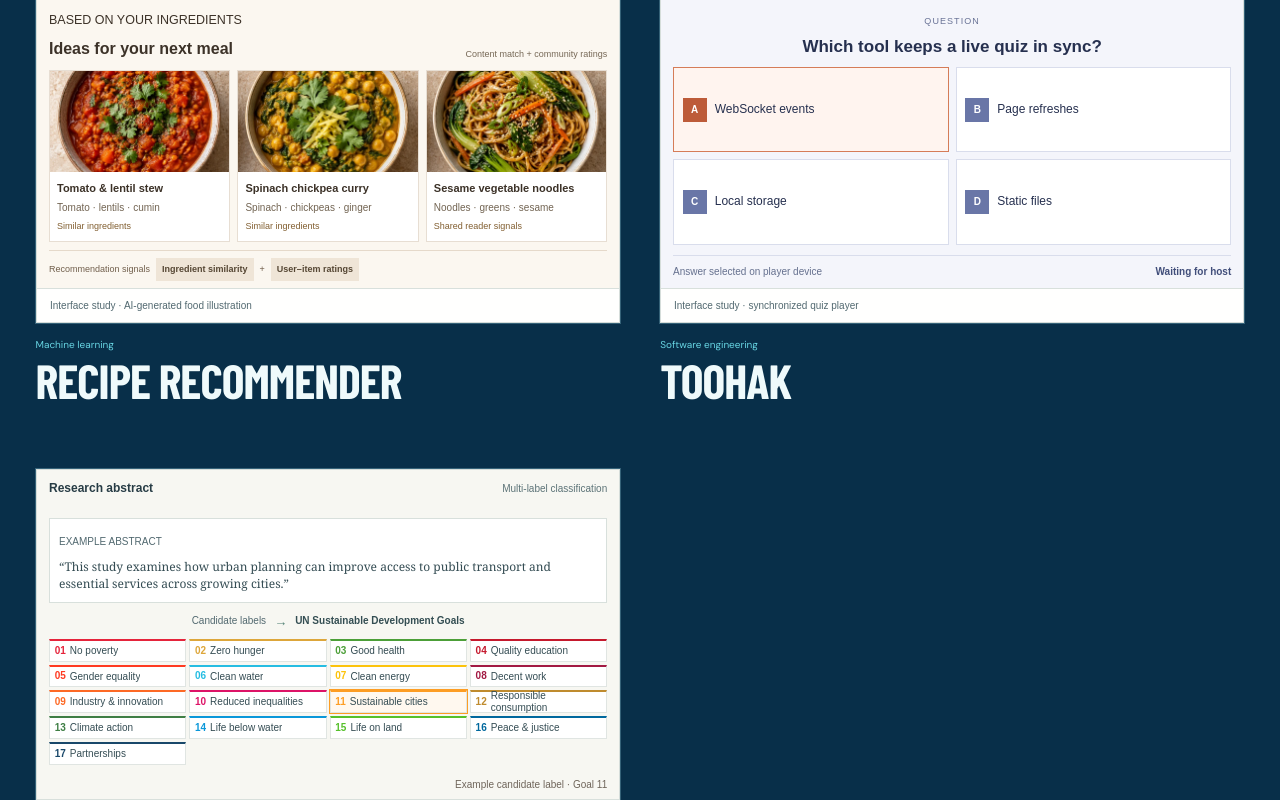
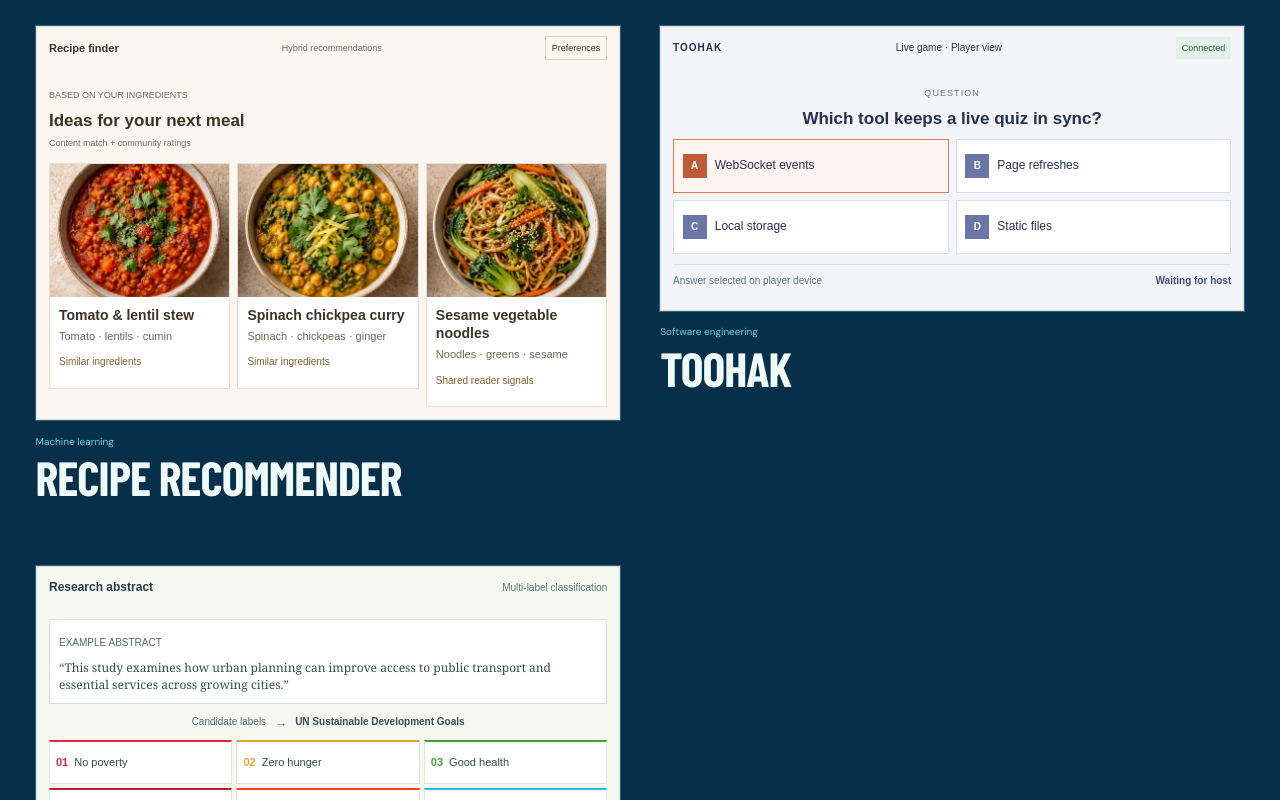
Before and after one commit to amancodeshere/personal-website, a Next.js app: page /projects in a window 1280 px wide. Shown: the part 1560-2360 px from the top of the page. Built offline with nearby package versions, Linux system fonts and the light colour scheme; a web font is replaced by a local one.

Commit message:
feat:remove image caption bars and rebuild responsive project previews

```diff
--- a/src/components/projects/ProjectArtwork.module.css
+++ b/src/components/projects/ProjectArtwork.module.css
@@ -6,7 +6,7 @@
   display: block;
   width: 100%;
   aspect-ratio: 1.6 / 1;
-  min-height: 230px;
+  min-height: 0;
   margin: 0;
   overflow: hidden;
   color: var(--ink);
@@ -14,58 +14,34 @@
   background: #f5f7f3;
   font-family: Arial, Helvetica, sans-serif;
   isolation: isolate;
+  container-type: inline-size;
 }
 
 .compact {
-  min-height: 200px;
+  min-height: 0;
 }
+
 .canvas {
   position: absolute;
-  inset: 0 0 34px;
+  inset: 0;
   overflow: hidden;
   container-type: inline-size;
 }
+
+/* Captures keep their frame; authored studies grow with their actual content. */
+.artwork[data-authored-study] {
+  height: auto;
+  aspect-ratio: auto;
+  overflow: visible;
+}
+.artwork[data-authored-study] .canvas {
+  position: relative;
+  inset: auto;
+  height: auto;
+  overflow: visible;
+}
 .recipeCanvas {
   background: #fbf7f0;
-}
-.withSource .canvas {
-  bottom: 46px;
-}
-.caption {
-  position: absolute;
-  inset: auto 0 0;
-  min-height: 34px;
-  max-height: 46px;
-  display: flex;
-  flex-direction: column;
-  justify-content: center;
-  gap: 2px;
-  overflow: hidden;
-  padding: 5px 13px;
-  border-top: 1px solid var(--line);
-  background: rgba(255, 255, 255, 0.96);
-  color: var(--muted-ink);
-  font:
-    500 10px/1.3 Arial,
-    Helvetica,
-    sans-serif;
-}
-.caption > span {
-  max-width: 100%;
-  overflow: hidden;
-  text-overflow: ellipsis;
-  white-space: nowrap;
-}
-.captionCompact {
-  max-height: 34px;
-  padding-block: 6px;
-}
-.captionDetail {
-  padding-block: 5px;
-}
-.captionSource {
-  color: #63757a;
-  font-size: clamp(9px, 0.8vw, 11px);
 }
 .fallback {
   max-width: 68ch;
@@ -78,7 +54,6 @@
 
 /* Job-ad extraction: literal source text mapped to explicitly named fields. */
 .extraction {
-  height: 100%;
   display: grid;
   grid-template-columns: minmax(0, 1fr) clamp(26px, 4cqw, 60px) minmax(0, 1fr);
   align-items: stretch;
@@ -89,7 +64,6 @@
 .extractPanel,
 .fieldsPanel {
   min-width: 0;
-  min-height: 0;
   display: flex;
   flex-direction: column;
   border: 1px solid #d6dfe4;
@@ -111,8 +85,6 @@
   font-size: clamp(9px, 1cqw, 13px);
 }
 .extractPanel p {
-  flex: 1;
-  min-height: 0;
   margin: 0;
   padding: clamp(12px, 1.8cqw, 26px);
   color: #314958;
@@ -138,16 +110,16 @@
   color: #335c75;
 }
 .extractArrow {
+  align-self: center;
   color: #547b8e;
   text-align: center;
-  align-self: center;
   font-size: clamp(18px, 2.3cqw, 30px);
 }
 .fieldsPanel > div {
   flex: 1;
   align-content: center;
   display: grid;
-  grid-template-columns: minmax(72px, 0.65fr) 1fr;
+  grid-template-columns: minmax(72px, 0.65fr) minmax(0, 1fr);
   gap: clamp(6px, 1cqw, 14px);
   padding: clamp(8px, 1.2cqw, 16px);
   border-bottom: 1px solid #e7ecef;
@@ -180,25 +152,23 @@
 .medicalArt .canvas {
   background: #13191d;
 }
+.liveCapture {
+  object-fit: cover;
+  object-position: top;
+}
 .ultrasound {
   object-fit: contain;
   padding: clamp(8px, 1.5cqw, 20px) clamp(10px, 2cqw, 30px);
 }
-.medicalArt .caption {
-  --muted-ink: #40545a;
-}
 
 /* Toohak: a host-synchronized player question and its answer state. */
 .quiz {
-  display: flex;
-  flex-direction: column;
-  height: 100%;
-  padding: 0 clamp(12px, 2cqw, 30px);
+  padding: 0 clamp(12px, 2cqw, 30px) clamp(12px, 1.5cqw, 20px);
   color: #26304f;
   background: #f4f5fb;
 }
 .quiz > header {
-  flex: 0 0 clamp(38px, 6cqw, 68px);
+  min-height: clamp(42px, 6cqw, 68px);
   display: flex;
   align-items: center;
   justify-content: space-between;
@@ -228,19 +198,20 @@
 .question h3 {
   max-width: 480px;
   margin: clamp(5px, 0.8cqw, 12px) auto 0;
-  font-size: clamp(17px, 2.4cqw, 32px);
-  line-height: 1.2;
+  color: #26304f;
+  font:
+    600 clamp(17px, 2.4cqw, 32px)/1.2 Arial,
+    Helvetica,
+    sans-serif;
 }
 .answers {
-  flex: 1;
-  min-height: 0;
   display: grid;
-  grid-template-columns: 1fr 1fr;
-  grid-template-rows: repeat(2, minmax(0, 1fr));
+  grid-template-columns: repeat(2, minmax(0, 1fr));
   gap: clamp(7px, 1.2cqw, 18px);
 }
 .answers div {
-  min-height: 0;
+  min-width: 0;
+  min-height: 54px;
   display: flex;
   align-items: center;
   gap: clamp(8px, 1.2cqw, 18px);
@@ -254,6 +225,7 @@
   background: #fff4ef;
 }
 .answers b {
+  flex: 0 0 auto;
   display: grid;
   place-items: center;
   width: clamp(24px, 3.5cqw, 42px);
@@ -279,17 +251,14 @@
   color: #414e7a;
 }
 
-/* Recipe recommendations shown as recipes and visible ingredient overlaps. */
+/* Recipe recommendations show the full set of food crops without stretching them. */
 .recipe {
-  display: flex;
-  flex-direction: column;
-  height: 100%;
-  padding: 0 clamp(12px, 2cqw, 28px);
+  padding: 0 clamp(12px, 2cqw, 28px) clamp(12px, 1.5cqw, 20px);
   background: #fbf7f0;
   color: #3c3228;
 }
 .recipe > header {
-  flex: 0 0 clamp(38px, 6cqw, 68px);
+  min-height: clamp(42px, 6cqw, 68px);
   display: flex;
   align-items: center;
   justify-content: space-between;
@@ -315,17 +284,23 @@
   gap: clamp(8px, 1.2cqw, 16px);
   padding: clamp(10px, 1.6cqw, 23px) 0 clamp(8px, 1.2cqw, 16px);
 }
+.recipeIntro small {
+  color: #776957;
+  font-size: clamp(9px, 0.95cqw, 13px);
+}
 .recipeIntro h3 {
   margin: clamp(4px, 0.6cqw, 8px) 0 0;
-  font-size: clamp(16px, 1.9cqw, 25px);
+  color: #3c3228;
+  font:
+    600 clamp(16px, 1.9cqw, 25px)/1.2 Arial,
+    Helvetica,
+    sans-serif;
 }
 .recipeCards {
-  flex: 1;
-  min-height: 0;
   display: grid;
   grid-template-columns: repeat(3, minmax(0, 1fr));
+  align-items: start;
   gap: clamp(7px, 1.2cqw, 16px);
-  align-items: stretch;
 }
 .recipeCards article {
   min-width: 0;
@@ -336,8 +311,9 @@
   background: white;
 }
 .recipePhoto {
-  flex: 1;
-  min-height: clamp(64px, 11cqw, 150px);
+  width: 100%;
+  aspect-ratio: 1.35 / 1;
+  flex: none;
   overflow: hidden;
   background-image: var(--photo-source);
   background-size: 300% auto;
@@ -355,7 +331,9 @@
 .recipeCards article > b {
   display: block;
   padding: clamp(7px, 1cqw, 14px) clamp(7px, 1cqw, 14px) 0;
+  color: #3c3228;
   font-size: clamp(11px, 1.25cqw, 17px);
+  line-height: 1.3;
 }
 .recipeCards p {
   margin: clamp(4px, 0.6cqw, 8px) clamp(7px, 1cqw, 14px);
@@ -369,38 +347,15 @@
   color: #815e30;
   font-size: clamp(9px, 0.95cqw, 13px);
 }
-.recipe > footer {
-  display: flex;
-  align-items: center;
-  flex-wrap: wrap;
-  gap: clamp(6px, 0.9cqw, 12px);
-  margin-top: clamp(8px, 1.2cqw, 16px);
-  padding-block: clamp(7px, 1cqw, 14px);
-  border-top: 1px solid #e5d9ca;
-  color: #715f4c;
-  font-size: clamp(9px, 0.95cqw, 13px);
-}
-.recipe > footer b {
-  padding: clamp(4px, 0.7cqw, 9px) clamp(6px, 0.9cqw, 12px);
-  background: #efe5d7;
-  color: #554633;
-  font-size: clamp(9px, 0.95cqw, 13px);
-}
-.recipe > footer i {
-  font-style: normal;
-}
 
 /* SDG research: a sample abstract connected to real UN goal names. */
 .research {
-  display: flex;
-  flex-direction: column;
-  height: 100%;
-  padding: 0 clamp(12px, 2cqw, 28px);
+  padding: 0 clamp(12px, 2cqw, 28px) clamp(12px, 1.5cqw, 20px);
   background: #f7f7f2;
   color: #273c45;
 }
 .research > header {
-  flex: 0 0 clamp(38px, 6cqw, 68px);
+  min-height: clamp(42px, 6cqw, 68px);
   display: flex;
   align-items: center;
   justify-content: space-between;
@@ -413,6 +368,7 @@
   font-size: clamp(10px, 1cqw, 14px);
 }
 .abstract {
+  max-width: 76ch;
   margin: clamp(10px, 1.5cqw, 20px) auto clamp(8px, 1cqw, 14px);
   padding: clamp(9px, 1.2cqw, 16px);
   border: 1px solid #d8e0dc;
@@ -447,12 +403,10 @@
   font-weight: 600;
 }
 .goalGrid {
-  flex: 1;
-  min-height: 0;
   display: grid;
   grid-template-columns: repeat(4, minmax(0, 1fr));
-  grid-template-rows: repeat(5, minmax(0, 1fr));
-  gap: clamp(3px, 0.5cqw, 7px);
+  grid-auto-rows: minmax(44px, auto);
+  gap: clamp(4px, 0.5cqw, 7px);
   margin: clamp(7px, 1cqw, 14px) auto 0;
 }
 .goal {
@@ -460,8 +414,7 @@
   display: flex;
   align-items: center;
   gap: clamp(4px, 0.6cqw, 8px);
-  min-height: 0;
-  padding: clamp(4px, 0.8cqw, 11px);
+  padding: clamp(5px, 0.8cqw, 11px);
   border: 1px solid #e0e5e2;
   border-top: 2px solid var(--goal-color);
   background: white;
@@ -469,289 +422,215 @@
 .goal b {
   flex: 0 0 auto;
   color: var(--goal-color);
-  font-size: clamp(10px, 1.25cqw, 14px);
+  font-size: clamp(10px, 1.1cqw, 14px);
 }
 .goal span {
+  min-width: 0;
   color: #344c53;
-  display: -webkit-box;
-  overflow: hidden;
-  font-size: clamp(10px, 1.25cqw, 14px);
-  line-height: 1.2;
-  -webkit-box-orient: vertical;
-  -webkit-line-clamp: 2;
+  font-size: clamp(10px, 1.1cqw, 14px);
+  line-height: 1.25;
+  overflow-wrap: anywhere;
 }
 .goalSelected {
   outline: 1px solid var(--goal-color);
   background: #fff8ef;
 }
 .research > footer {
-  margin-top: clamp(6px, 0.9cqw, 12px);
-  padding-block: clamp(6px, 0.9cqw, 12px);
+  margin-top: clamp(8px, 0.9cqw, 12px);
   color: #6f655a;
   text-align: right;
   font-size: clamp(10px, 1cqw, 13px);
 }
 
-@media (max-width: 620px) {
-  .artwork {
-    min-height: 200px;
-  }
-  .compact {
-    min-height: 180px;
-  }
-  .artwork:not(.compact)[data-visual="nlp"],
-  .artwork:not(.compact)[data-visual="quiz"],
-  .artwork:not(.compact)[data-visual="recipe"],
-  .artwork:not(.compact)[data-visual="research"] {
-    height: auto;
-    min-height: 0;
-    aspect-ratio: auto;
-    overflow: visible;
-  }
-  .artwork:not(.compact)[data-visual="nlp"] .canvas,
-  .artwork:not(.compact)[data-visual="quiz"] .canvas,
-  .artwork:not(.compact)[data-visual="recipe"] .canvas,
-  .artwork:not(.compact)[data-visual="research"] .canvas {
-    position: relative;
-    inset: auto;
-    height: auto;
-    overflow: visible;
-  }
-  .artwork:not(.compact)[data-visual="nlp"] .caption,
-  .artwork:not(.compact)[data-visual="quiz"] .caption,
-  .artwork:not(.compact)[data-visual="recipe"] .caption,
-  .artwork:not(.compact)[data-visual="research"] .caption {
-    position: static;
-    max-height: none;
-    min-height: 0;
-    display: flex;
-    align-items: flex-start;
-    overflow: visible;
-    padding: 9px 12px;
-    font-size: 11px;
-    line-height: 1.35;
-  }
-  .artwork:not(.compact)[data-visual="nlp"] .caption > span,
-  .artwork:not(.compact)[data-visual="quiz"] .caption > span,
-  .artwork:not(.compact)[data-visual="recipe"] .caption > span,
-  .artwork:not(.compact)[data-visual="research"] .caption > span {
-    max-width: 100%;
-    overflow: visible;
-    text-overflow: clip;
-    white-space: normal;
-    overflow-wrap: anywhere;
-  }
-  .artwork[data-authored-study="research"] .research {
-    padding: 0 12px 12px;
-    height: auto;
-  }
-  .artwork[data-authored-study="research"] .research > header {
-    min-height: 42px;
-    height: auto;
-    flex-basis: auto;
-    flex-wrap: wrap;
-    padding-block: 8px;
-  }
-  .artwork[data-authored-study="research"] .abstract {
-    margin: 10px 0;
-    padding: 10px;
-  }
-  .artwork[data-authored-study="research"] .abstract p {
-    font-size: 12px;
-    line-height: 1.5;
-  }
-  .artwork[data-authored-study="research"] .labelFlow {
-    flex-wrap: wrap;
-    justify-content: flex-start;
-  }
-  .artwork[data-authored-study="research"] .goalGrid {
-    flex: none;
-    grid-template-columns: repeat(2, minmax(0, 1fr));
-    grid-template-rows: none;
-    grid-auto-rows: minmax(40px, auto);
-    gap: 5px;
-    margin-top: 10px;
-  }
-  .artwork[data-authored-study="research"] .goal {
-    min-height: 40px;
-    gap: 7px;
-    padding: 6px 8px;
-  }
-  .artwork[data-authored-study="research"] .goal b,
-  .artwork[data-authored-study="research"] .goal span {
-    font-size: 11px;
-  }
-  .artwork[data-authored-study="research"] .goal span {
-    display: block;
-    overflow: visible;
-    line-height: 1.25;
-  }
-  .artwork[data-authored-study="research"] .research > footer {
-    margin-top: 10px;
-    padding: 0;
-    font-size: 10px;
-  }
-  .artwork[data-authored-study="nlp"] .extraction {
-    height: auto;
+/* Study breakpoints follow the artwork panel, including archive cards. */
+@container (max-width: 620px) {
+  .extraction {
     grid-template-columns: minmax(0, 1fr);
     gap: 10px;
     padding: 12px;
   }
-  .artwork[data-authored-study="nlp"] .extractPanel,
-  .artwork[data-authored-study="nlp"] .fieldsPanel {
-    min-height: 0;
-  }
-  .artwork[data-authored-study="nlp"] .extractPanel header,
-  .artwork[data-authored-study="nlp"] .fieldsPanel header {
+  .extractPanel header,
+  .fieldsPanel header {
     gap: 8px;
     padding: 9px 10px;
     font-size: 12px;
   }
-  .artwork[data-authored-study="nlp"] .extractPanel header span,
-  .artwork[data-authored-study="nlp"] .fieldsPanel header span {
+  .extractPanel header span,
+  .fieldsPanel header span {
     font-size: 10px;
   }
-  .artwork[data-authored-study="nlp"] .extractPanel p {
-    flex: none;
-    min-height: 0;
+  .extractPanel p {
     padding: 10px;
     font-size: 12px;
     line-height: 1.5;
   }
-  .artwork[data-authored-study="nlp"] .extractPanel footer,
-  .artwork[data-authored-study="nlp"] .fieldsPanel footer {
+  .extractPanel footer,
+  .fieldsPanel footer {
     flex-wrap: wrap;
     gap: 5px 10px;
     padding: 8px 10px;
     font-size: 10px;
   }
-  .artwork[data-authored-study="nlp"] .extractArrow {
+  .extractArrow {
     justify-self: center;
     transform: rotate(90deg);
   }
-  .artwork[data-authored-study="nlp"] .fieldsPanel > div {
-    flex: none;
-    grid-template-columns: minmax(78px, 0.6fr) minmax(0, 1fr);
+  .fieldsPanel > div {
+    grid-template-columns: minmax(72px, 0.6fr) minmax(0, 1fr);
     gap: 8px;
     padding: 9px 10px;
     font-size: 12px;
     overflow-wrap: anywhere;
   }
-  .artwork[data-authored-study="nlp"] .fieldsPanel > div b {
+  .fieldsPanel > div b {
     overflow-wrap: anywhere;
   }
-  .artwork[data-authored-study="quiz"] .quiz {
-    height: auto;
-    min-height: 0;
-    padding: 0 12px 12px;
+  .quiz,
+  .recipe,
+  .research {
+    padding-right: 12px;
+    padding-left: 12px;
   }
-  .artwork[data-authored-study="quiz"] .quiz > header {
-    flex: none;
-    min-height: 42px;
-    flex-wrap: wrap;
-    padding-block: 8px;
+  .recipeIntro {
+    display: block;
+    padding: 12px 0;
+  }
+  .recipeIntro h3 {
+    margin-top: 5px;
+    font-size: 17px;
+  }
+  .recipeIntro > span {
+    display: block;
+    margin-top: 5px;
+  }
+  .recipeCards article > b {
+    padding: 9px 9px 0;
+    font-size: 14px;
+  }
+  .recipeCards p {
+    margin: 5px 9px;
+    font-size: 11px;
+  }
+  .recipeCards article > small {
+    margin: 5px 9px 10px;
     font-size: 10px;
   }
-  .artwork[data-authored-study="quiz"] .question {
-    flex: none;
-    padding: 12px 0;
+  .goalGrid {
+    grid-template-columns: repeat(3, minmax(0, 1fr));
+    grid-auto-rows: minmax(44px, auto);
   }
-  .artwork[data-authored-study="quiz"] .question h3 {
-    font-size: 17px;
+  .goal {
+    gap: 6px;
+    padding: 6px;
   }
-  .artwork[data-authored-study="quiz"] .answers {
-    flex: none;
-    min-height: 0;
-    grid-template-rows: none;
-    grid-auto-rows: minmax(48px, auto);
-    gap: 7px;
+  .goal b,
+  .goal span {
+    font-size: 11px;
   }
-  .artwork[data-authored-study="quiz"] .answers div {
-    min-height: 48px;
-    gap: 8px;
-    padding: 8px;
-    font-size: 12px;
-    line-height: 1.3;
-    overflow-wrap: anywhere;
+}
+
+@container (max-width: 400px) {
+  .quiz,
+  .recipe,
+  .research {
+    padding-right: 10px;
+    padding-left: 10px;
   }
-  .artwork[data-authored-study="quiz"] .answers b {
-    flex: 0 0 24px;
-    width: 24px;
-    height: 24px;
-    font-size: 10px;
-  }
-  .artwork[data-authored-study="quiz"] .quiz > footer {
-    flex-wrap: wrap;
-    margin-top: 10px;
-    padding-top: 9px;
-    font-size: 10px;
-  }
-  .artwork[data-authored-study="recipe"] .recipe {
-    height: auto;
-    padding: 0 12px 12px;
-  }
-  .artwork[data-authored-study="recipe"] .recipe > header {
-    min-height: 42px;
-    height: auto;
-    flex-basis: auto;
+  .quiz > header,
+  .recipe > header,
+  .research > header {
     flex-wrap: wrap;
     padding-block: 8px;
   }
-  .artwork[data-authored-study="recipe"] .recipe > header span,
-  .artwork[data-authored-study="recipe"] .recipeIntro > span {
+  .quiz > header {
+    min-height: 42px;
+  }
+  .quiz > header span,
+  .recipe > header span,
+  .research > header span {
     font-size: 10px;
   }
-  .artwork[data-authored-study="recipe"] .recipeIntro {
-    display: block;
-    padding: 12px 0;
+  .answers {
+    grid-template-columns: minmax(0, 1fr);
+    gap: 7px;
   }
-  .artwork[data-authored-study="recipe"] .recipeIntro small {
-    font-size: 10.5px;
-  }
-  .artwork[data-authored-study="recipe"] .recipeIntro h3 {
-    margin-top: 5px;
-    font-size: 16px;
-  }
-  .artwork[data-authored-study="recipe"] .recipeIntro > span {
-    display: block;
-    margin-top: 5px;
-  }
-  .artwork[data-authored-study="recipe"] .recipeCards {
-    flex: none;
-    grid-template-columns: minmax(0, 1fr);
-    gap: 10px;
-  }
-  .artwork[data-authored-study="recipe"]
-    .recipeCards
-    article:not(:first-child) {
-    display: none;
-  }
-  .artwork[data-authored-study="recipe"] .recipePhoto {
-    flex: none;
-    height: 130px;
-    min-height: 130px;
-  }
-  .artwork[data-authored-study="recipe"] .recipeCards article > b {
-    padding: 10px 10px 0;
-    font-size: 15px;
-  }
-  .artwork[data-authored-study="recipe"] .recipeCards p {
-    margin: 5px 10px;
+  .answers div {
+    min-height: 46px;
+    padding: 8px;
     font-size: 12px;
   }
-  .artwork[data-authored-study="recipe"] .recipeCards article > small {
-    margin: 5px 10px 10px;
+  .question h3 {
+    font-size: 17px;
+  }
+  .quiz > footer {
+    flex-wrap: wrap;
     font-size: 10px;
   }
-  .artwork[data-authored-study="recipe"] .recipe > footer {
+  .research > header {
+    min-height: 42px;
+  }
+  .research .abstract {
+    margin: 10px 0;
+    padding: 10px;
+  }
+  .research .abstract p {
+    font-size: 12px;
+    line-height: 1.5;
+  }
+  .labelFlow {
     flex-wrap: wrap;
-    gap: 6px;
-    margin-top: 10px;
-    padding-top: 10px;
-    font-size: 10px;
+    justify-content: flex-start;
   }
-  .artwork[data-authored-study="recipe"] .recipe > footer b {
-    padding: 5px 7px;
+  .goalGrid {
+    grid-template-columns: repeat(2, minmax(0, 1fr));
+    gap: 5px;
+  }
+  .goal {
+    min-height: 42px;
+    gap: 7px;
+    padding: 6px 8px;
+  }
+  .goal b,
+  .goal span {
+    font-size: 11px;
+  }
+}
+
+@container (max-width: 480px) {
+  .recipeCards {
+    grid-template-columns: minmax(0, 1fr);
+    gap: 8px;
+  }
+  .recipeCards article {
+    display: grid;
+    grid-template-columns: minmax(72px, 29%) minmax(0, 1fr);
+    grid-template-rows: auto auto auto;
+    align-content: center;
+    min-height: 100px;
+    padding-bottom: 0;
+  }
+  .recipePhoto {
+    grid-column: 1;
+    grid-row: 1 / 4;
+    width: 100%;
+    height: 100%;
+    min-height: 100px;
+    aspect-ratio: auto;
+    background-size: auto 100%;
+  }
+  .recipeCards article > b {
+    grid-column: 2;
+    padding: 8px 8px 0;
+    font-size: 13px;
+  }
+  .recipeCards p {
+    grid-column: 2;
+    margin: 4px 8px;
+    font-size: 11px;
+  }
+  .recipeCards article > small {
+    grid-column: 2;
+    margin: 0 8px 8px;
     font-size: 10px;
   }
 }
--- a/src/components/projects/ProjectArtwork.tsx
+++ b/src/components/projects/ProjectArtwork.tsx
@@ -22,7 +22,7 @@ export function ProjectArtwork({
 
   return (
     <figure
-      className={`project-art ${styles.artwork} ${compact ? styles.compact : ""} ${project.visual === "medical" && media.image ? styles.medicalArt : ""} ${!compact && media.source ? styles.withSource : ""}`}
+      className={`project-art ${styles.artwork} ${compact ? styles.compact : ""} ${project.visual === "medical" && media.image ? styles.medicalArt : ""}`}
       aria-label={media.title}
       data-visual={project.visual}
       data-authored-study={
@@ -62,14 +62,6 @@ export function ProjectArtwork({
           <p className={styles.fallback}>{project.summary}</p>
         )}
       </div>
-      <figcaption
-        className={`${styles.caption} ${compact ? styles.captionCompact : styles.captionDetail}`}
-      >
-        <span>{media.caption}</span>
-        {!compact && media.source && (
-          <span className={styles.captionSource}>{media.source}</span>
-        )}
-      </figcaption>
     </figure>
   );
 }
@@ -208,12 +200,6 @@ function RecipeStudy({ photoSrc }: { photoSrc?: string }) {
           <small>Shared reader signals</small>
         </article>
       </div>
-      <footer>
-        <span>Recommendation signals</span>
-        <b>Ingredient similarity</b>
-        <i>+</i>
-        <b>User–item ratings</b>
-      </footer>
     </div>
   );
 }
--- a/src/content/project-media.ts
+++ b/src/content/project-media.ts
@@ -1,6 +1,6 @@
 /**
- * Visual direction and captions for project artwork. Kept separate from the
- * portfolio copy so imagery can be replaced or credited without changing facts.
+ * Visual direction and provenance for project artwork. These source notes are
+ * not rendered as caption bars; imagery remains separate from portfolio facts.
  */
 export type ProjectMedia = {
   kind:
```
